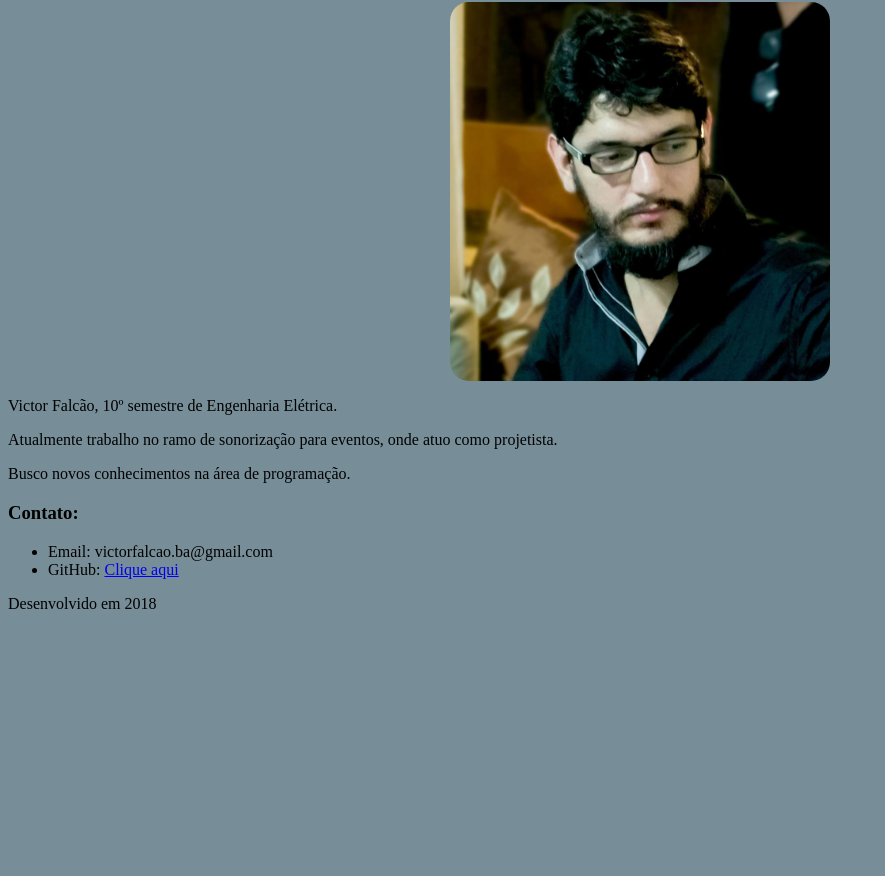
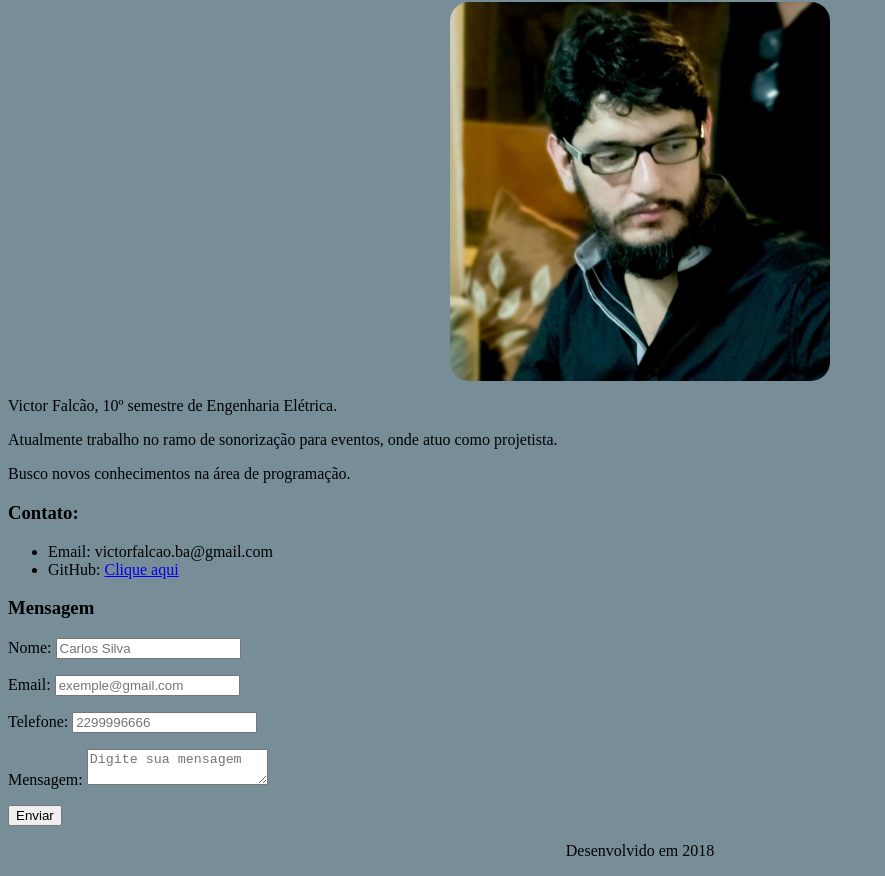
Before and after one commit to victorfalcaoba/perfil-web, a plain HTML site: page index.html in a window 1280 px wide. Shown: the part 78-954 px from the top of the page, without its empty margins (0-885 px from the left). Before the commit the page ends 800 px from the top, so only its background shows below. Drawn offline with Linux system fonts and the light colour scheme.

Commit message:
added js na aplicacao

```diff
--- a/index.html
+++ b/index.html
@@ -25,8 +25,32 @@
         <li>GitHub: <a target="_blank" href="https://github.com/victorfalcaoba">Clique aqui</a> </li>
       </ul>
     </section>
+    <section>
+      <h3>Mensagem</h3>
+      <form>
+        <p>
+          <label for="nome">Nome: </label>
+          <input type="text" name="" id="nome" placeholder="Carlos Silva">
+        </p>
+        <p>
+          <label for="Email">Email: </label>
+          <input type="email" name="" id="Email" placeholder="exemple@gmail.com">
+        </p>
+        <p>
+          <label for="telefone">Telefone: </label>
+          <input type="tel" name="" id="telefone" placeholder="2299996666">
+        </p>
+        <p>
+          <label for="mens">Mensagem:</label>
+          <textarea name="" id="mens" placeholder="Digite sua mensagem"></textarea>
+        </p>
+        <p>
+        <input type="submit" onclick="enviar()" value="Enviar"> </p>
+      </form>
+    </section>
     <footer>
-      <p>Desenvolvido em 2018</p>
+      <p class="texto-centro">Desenvolvido em 2018</p>
     </footer>
+    <script src="js/formulario.js"></script>
   </body>
 </html>
--- /dev/null
+++ b/js/formulario.js
@@ -0,0 +1,9 @@
+function enviar() {
+  var nome = document.getElementById("nome");
+
+  if (nome.value != "") {
+      alert("Obrigado "+nome.value+"! Não foi possivel atendê-lo");
+  } else {
+    alert("Por gentileza, preencha o formulário novamente.");
+  }
+}
```
